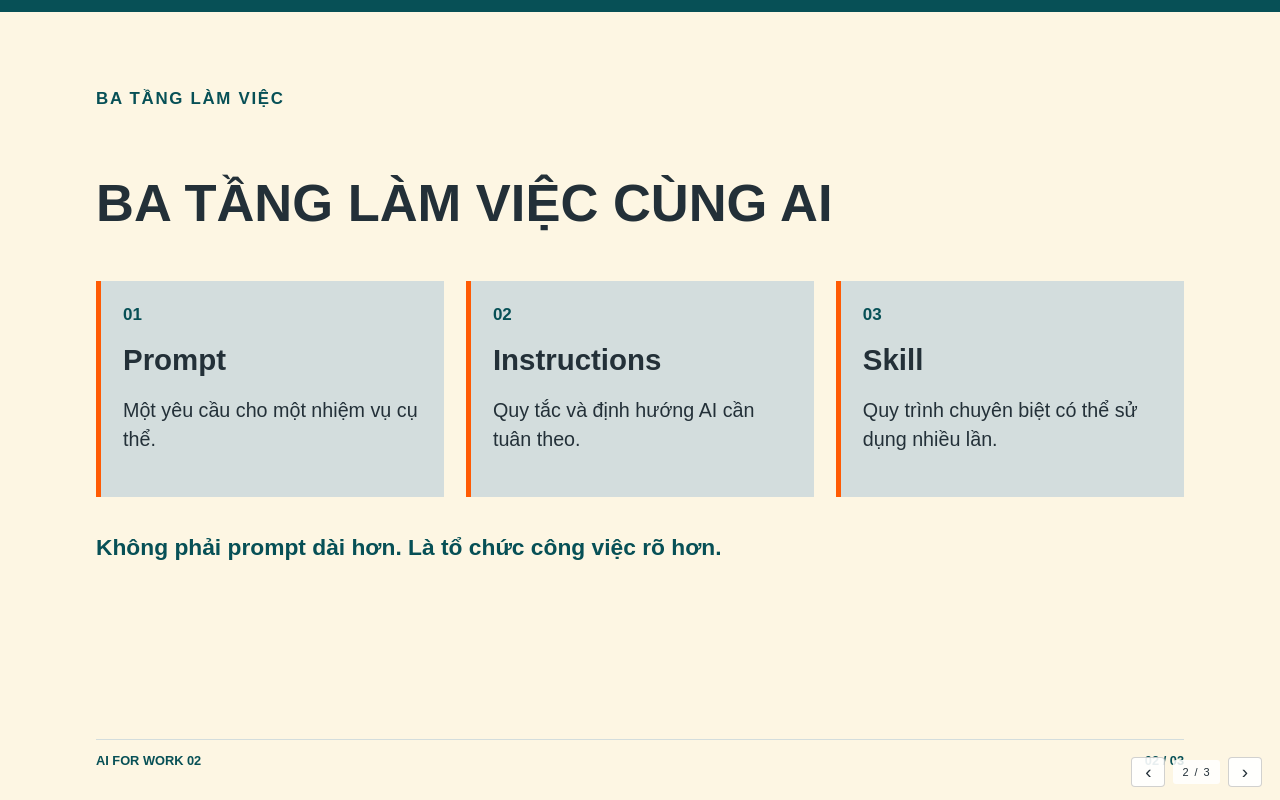
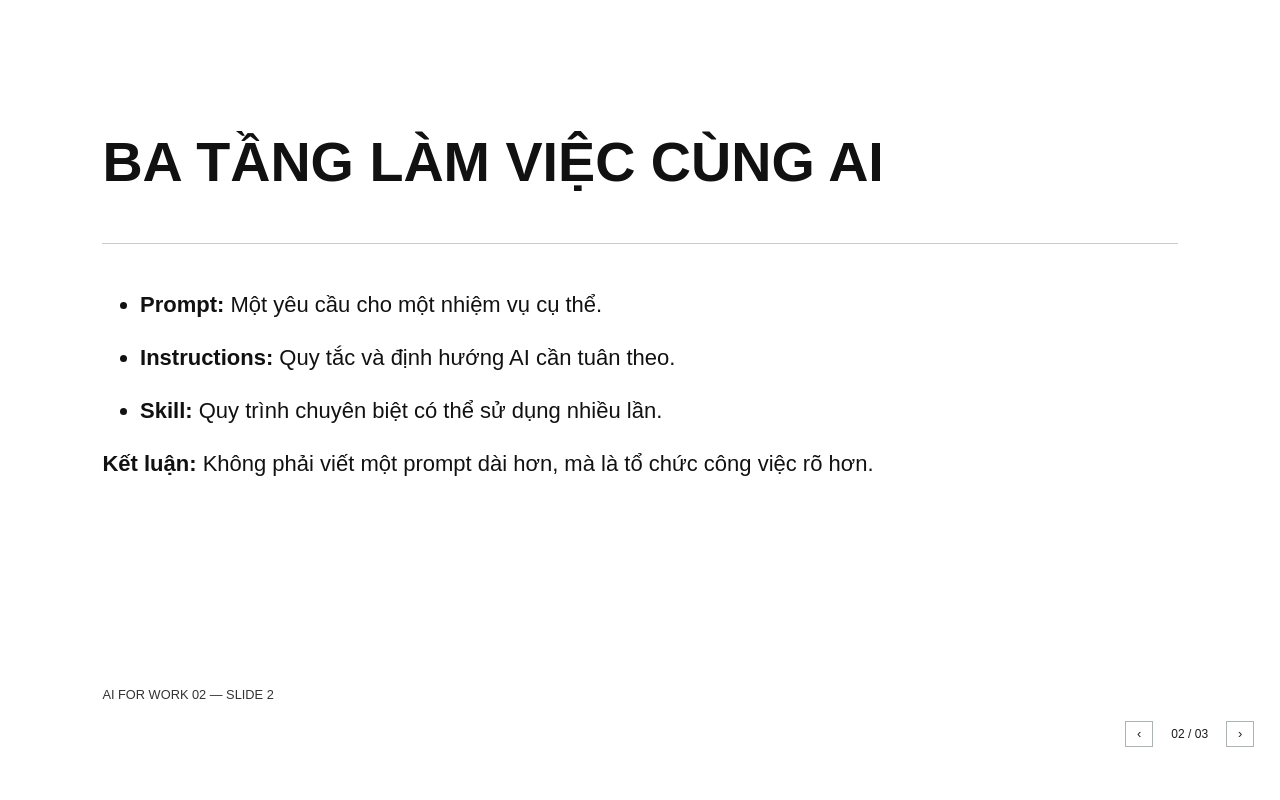
Before and after one commit to phephanhoang/4s-demo, a website: page demos/skill-4s-slide/no-skill/index.html in a window 1280 px wide. Both pictures are taken after a click on the button "Trang tiếp". Drawn offline with Linux system fonts and the light colour scheme.

Commit message:
Simplify no-skill baseline to plain white text-only slides

```diff
--- a/demos/skill-4s-slide/no-skill/index.html
+++ b/demos/skill-4s-slide/no-skill/index.html
@@ -1,61 +1,15 @@
-<!doctype html><html lang="vi"><head><meta charset="UTF-8"/><meta name="viewport" content="width=device-width,initial-scale=1.0"/><title>AI FOR WORK 02 — Không Skill</title><style>
-:root{--orange:#FF5B04;--green:#075056;--gunmetal:#233038;--ivory:#FDF6E3;--sand:#F4D47C;--silver:#D3DDDD}
-*{box-sizing:border-box}html,body{margin:0;width:100%;height:100%;overflow:hidden}body{font-family:Arial,Helvetica,sans-serif}
-.deck{position:relative;width:100vw;height:100vh;overflow:hidden}.slide{position:absolute;inset:0;display:none;overflow:hidden}.slide.visible{display:block}
-.controls{position:fixed;z-index:20;bottom:13px;right:18px;display:flex;align-items:center;gap:8px}
-.controls button{background:rgba(255,255,255,.91);color:#233038;border:1px solid rgba(0,0,0,.18);width:34px;height:30px;border-radius:4px;font-size:19px;cursor:pointer}.controls span{padding:6px 9px;background:rgba(255,255,255,.85);color:#233038;font:11px Arial;letter-spacing:.13em;border-radius:3px}
-@media (max-width:650px){.controls{bottom:6px;right:6px;transform:scale(.7);transform-origin:bottom right}}
+<!doctype html><html lang="vi"><head><meta charset="UTF-8"><meta name="viewport" content="width=device-width, initial-scale=1"><title>AI FOR WORK 02 — Bản trắng cơ bản</title><style>*{box-sizing:border-box}html,body{margin:0;width:100%;height:100%;overflow:hidden}body{background:#121b1d}.stage{position:absolute;top:50%;left:50%;transform:translate(-50%,-50%);width:min(100vw,177.7778vh);height:min(100vh,56.25vw);container-type:inline-size;overflow:hidden}.slide{position:absolute;inset:0;display:none;overflow:hidden}.slide.visible{display:block}
+.toolbar{position:absolute;bottom:1.8%;right:2%;display:flex;align-items:center;gap:7px;z-index:80}.toolbar button{border:1px solid #acb3b0;background:#fff;color:#1C1C1C;padding:4px 11px;cursor:pointer;font-size:13px;line-height:1.25}.toolbar span{font:12px/1.2 Arial;color:#1C1C1C;background:#fff;padding:5px 11px}
+@media print{.stage{width:100vw;height:56.25vw;top:0;left:0;transform:none}.toolbar{display:none}}
 
-.basic{background:#FDF6E3;color:#233038;padding:6% 7.5%;border-top:12px solid #075056}
-.basic .kicker{color:#075056;font-size:clamp(12px,1.32vw,18px);font-weight:700;letter-spacing:.10em}
-.basic h1{max-width:970px;font:bold clamp(30px,4.1vw,62px) Arial,sans-serif;margin:6% 0 3%;line-height:1.1}
-.basic .orange-rule{height:9px;background:#FF5B04;width:142px}
-.basic h2{font-size:clamp(24px,3vw,42px);margin:4% 0 2%}
-.basic .lead{font-size:clamp(16px,1.76vw,25px);line-height:1.5;max-width:780px}
-.basic-footer{position:absolute;left:7.5%;right:7.5%;bottom:4%;border-top:1px solid #D3DDDD;padding-top:13px;display:flex;justify-content:space-between;color:#075056;font-size:clamp(11px,1vw,16px);font-weight:bold}
-.basic-cols{display:grid;grid-template-columns:repeat(3,1fr);gap:2%;margin-top:4.5%}
-.basic-card{background:#D3DDDD;padding:24px 22px;min-height:210px;border-left:5px solid #FF5B04}
-.basic-card strong{font-size:17px;color:#075056}
-.basic-card h2{font-size:clamp(20px,2.3vw,33px);margin:18px 0 12px}
-.basic-card p{font-size:clamp(13px,1.54vw,21px);line-height:1.44}
-.basic-punchline{font-size:clamp(16px,1.78vw,26px);margin-top:3.4%;color:#075056;font-weight:700}
-.basic-steps{display:grid;grid-template-columns:repeat(3,1fr);gap:2%;margin-top:5%}
-.basic-steps article{padding:24px;border:2px solid #D3DDDD;min-height:218px}.basic-steps h2{font-size:clamp(20px,2.3vw,32px);margin:0 0 25px}.basic-steps p{font-size:clamp(14px,1.7vw,24px);line-height:1.38}
-</style></head><body><main class="deck">
-<section class="slide basic visible" aria-label="Slide 1">
-  <div class="kicker">AI FOR WORK 02 / DEMO SLIDE</div>
-  <h1>AI KHÔNG CHỈ LÀ MỘT Ô CHAT</h1>
-  <div class="orange-rule"></div>
-  <h2>Từ Prompt đến Skill</h2>
-  <p class="lead">Người dùng tiến từ việc hỏi AI một lần sang thiết lập cách AI làm việc nhất quán.</p>
-  <div class="basic-footer">AI FOR WORK 02 <span>01 / 03</span></div>
-</section>
-<section class="slide basic" aria-label="Slide 2">
-  <div class="kicker">BA TẦNG LÀM VIỆC</div>
-  <h1>BA TẦNG LÀM VIỆC CÙNG AI</h1>
-  <div class="basic-cols">
-    <article class="basic-card"><strong>01</strong><h2>Prompt</h2><p>Một yêu cầu cho một nhiệm vụ cụ thể.</p></article>
-<article class="basic-card"><strong>02</strong><h2>Instructions</h2><p>Quy tắc và định hướng AI cần tuân theo.</p></article>
-<article class="basic-card"><strong>03</strong><h2>Skill</h2><p>Quy trình chuyên biệt có thể sử dụng nhiều lần.</p></article>
-  </div>
-  <div class="basic-punchline">Không phải prompt dài hơn. Là tổ chức công việc rõ hơn.</div>
-  <div class="basic-footer">AI FOR WORK 02 <span>02 / 03</span></div>
-</section>
-<section class="slide basic" aria-label="Slide 3">
-  <div class="kicker">VÍ DỤ THỰC TẾ</div>
-  <h1>MỘT VÍ DỤ RẤT ĐỜI THƯỜNG</h1>
-  <div class="basic-steps">
-    <article><h2>Đầu vào</h2><p>Ghi chú họp lộn xộn.</p></article>
-    <article><h2>Quy trình</h2><p>Sàng lọc → Sắp xếp → Soạn → Soát.</p></article>
-    <article><h2>Kết quả</h2><p>Tóm tắt họp, bảng phân công, email nháp.</p></article>
-  </div>
-  <p class="basic-punchline">Không tự bịa người phụ trách hay thời hạn chưa xác nhận.</p>
-  <div class="basic-footer">AI FOR WORK 02 <span>03 / 03</span></div>
-</section></main><div class="controls"><button id="prev" aria-label="Trang trước">‹</button><span id="pager">1 / 3</span><button id="next" aria-label="Trang tiếp">›</button></div><script>
-const slides=Array.from(document.querySelectorAll('.slide'));let current=0;
-function setSlide(n){current=Math.max(0,Math.min(slides.length-1,n));slides.forEach((s,i)=>s.classList.toggle('visible',i===current));document.getElementById('pager').textContent=(current+1)+' / '+slides.length;}
-document.getElementById('prev').onclick=()=>setSlide(current-1);document.getElementById('next').onclick=()=>setSlide(current+1);
-window.addEventListener('message',event=>{if(event.data&&event.data.type==='deck-go')setSlide(Number(event.data.index)||0);});
-document.addEventListener('keydown',event=>{if(['ArrowRight','PageDown'].includes(event.key)){event.preventDefault();setSlide(current+1);parent.postMessage({type:'deck-step',delta:1},'*');}else if(['ArrowLeft','PageUp'].includes(event.key)){event.preventDefault();setSlide(current-1);parent.postMessage({type:'deck-step',delta:-1},'*');}});
-setSlide(0);
-</script></body></html>
+body{font-family:Arial,Helvetica,sans-serif;background:white}.stage{background:white}.slide{background:#fff;color:#111;padding:7% 8%}
+.slide h1{font:bold 4.35cqw/1.16 Arial,sans-serif;margin:0 0 4.5%;max-width:87%}.slide h2{font:700 2.4cqw/1.3 Arial,sans-serif;margin:0 0 3%}
+.slide p,.slide li{font:1.72cqw/1.62 Arial,sans-serif;margin:0 0 1.7%;max-width:92%}
+.slide ul{margin:1.5% 0;padding-left:3.5%}
+.slide .foot{position:absolute;left:8%;bottom:8%;color:#333;font:1.0cqw Arial,sans-serif}
+.slide hr{border:0;border-top:1px solid #ccc;margin:0 0 4%}
+</style></head><body><main class="stage">
+<section class="slide visible" aria-label="Slide 1"><h1>AI KHÔNG CHỈ LÀ MỘT Ô CHAT</h1><hr><h2>Từ Prompt đến Skill</h2><p>Người dùng tiến từ việc hỏi AI một lần sang thiết lập cách AI làm việc nhất quán.</p><div class="foot">AI FOR WORK 02 — SLIDE 1</div></section>
+<section class="slide" aria-label="Slide 2"><h1>BA TẦNG LÀM VIỆC CÙNG AI</h1><hr><ul><li><strong>Prompt:</strong> Một yêu cầu cho một nhiệm vụ cụ thể.</li><li><strong>Instructions:</strong> Quy tắc và định hướng AI cần tuân theo.</li><li><strong>Skill:</strong> Quy trình chuyên biệt có thể sử dụng nhiều lần.</li></ul><p><strong>Kết luận:</strong> Không phải viết một prompt dài hơn, mà là tổ chức công việc rõ hơn.</p><div class="foot">AI FOR WORK 02 — SLIDE 2</div></section>
+<section class="slide" aria-label="Slide 3"><h1>MỘT VÍ DỤ RẤT ĐỜI THƯỜNG</h1><hr><p><strong>Đầu vào:</strong> Ghi chú họp lộn xộn.</p><p><strong>Quy trình:</strong> Sàng lọc → Sắp xếp → Soạn → Soát.</p><p><strong>Kết quả:</strong> Tóm tắt họp, bảng phân công, email nháp.</p><p><strong>Nguyên tắc:</strong> Không tự bịa người phụ trách hay thời hạn chưa được xác nhận.</p><div class="foot">AI FOR WORK 02 — SLIDE 3</div></section>
+<div class="toolbar"><button id="prev" aria-label="Trang trước">‹</button><span id="pager">01 / 03</span><button id="next" aria-label="Trang tiếp">›</button></div></main><script>(function(){const slides=[...document.querySelectorAll('.slide')];let active=0;function show(n){active=Math.max(0,Math.min(slides.length-1,Number(n)||0));slides.forEach((el,i)=>el.classList.toggle('visible',active===i));document.getElementById('pager').textContent=String(active+1).padStart(2,'0')+' / '+String(slides.length).padStart(2,'0')}document.getElementById('prev').onclick=()=>show(active-1);document.getElementById('next').onclick=()=>show(active+1);window.addEventListener('message',event=>{if(event.data?.type==='deck-go')show(event.data.index)});document.addEventListener('keydown',event=>{if(['ArrowRight','PageDown'].includes(event.key)){event.preventDefault();show(active+1);if(window.parent!==window)parent.postMessage({type:'deck-step',delta:1},'*')}if(['ArrowLeft','PageUp'].includes(event.key)){event.preventDefault();show(active-1);if(window.parent!==window)parent.postMessage({type:'deck-step',delta:-1},'*')}});show(0)})();</script></body></html>
```
